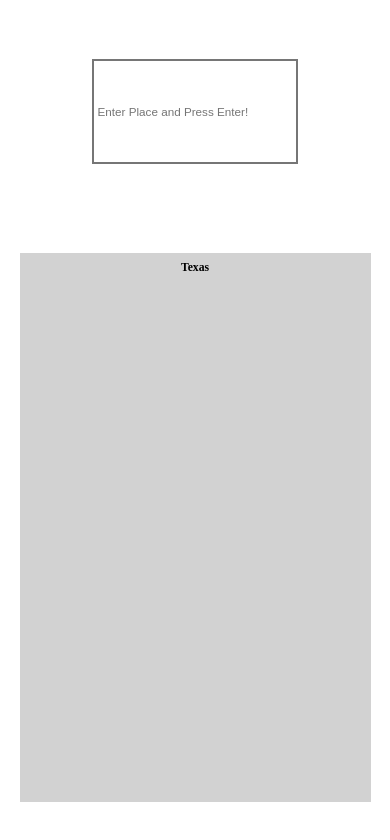
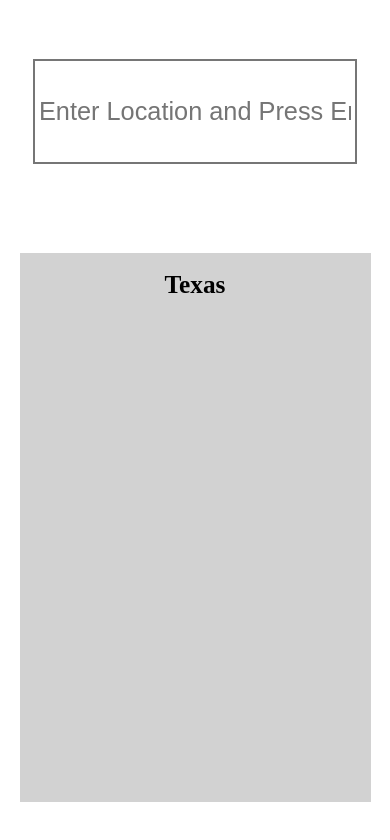
Before and after one commit to austinh13/weather-website, a website built with webpack: page src/template.html in a window 390 px wide. Built offline with nearby package versions, Linux system fonts and the light colour scheme; no server answers.

Commit message:
Added more backgrounds and phone size

```diff
--- a/src/pages/mainPage.js
+++ b/src/pages/mainPage.js
@@ -1,5 +1,6 @@
 import rainy_day from "../images/rainy-day.jpg"
 import sunnyDay from "../images/sunnyDay.jpg"
+import spring from "../images/Spring.jpg"
 export default function createPage(){
     const content = document.getElementById("content");
     setWeather("Texas");
@@ -10,7 +11,7 @@
     const searchBar = document.createElement("input");
     searchBar.type = "text";
     searchBar.classList.add("searchBar");
-    searchBar.placeholder = "Enter Place and Press Enter!";
+    searchBar.placeholder = "Enter Location and Press Enter!";
 
     searchBar.addEventListener("keydown", (event) => {
          if (event.key === 'Enter') {
@@ -80,7 +81,7 @@
     const data = await response.json();
     console.log(data); // Logs the weather data JSON
     const conditions = data.currentConditions;
-    setBackground(conditions.precip,conditions.temp)
+    setBackground(conditions.precipprob,conditions.temp)
     setData(data.resolvedAddress,conditions.temp,conditions.precip,conditions.humidity,conditions.feelslike,conditions.windspeed,conditions.uvindex,conditions.visibility,conditions.sunset)
     } catch (error) {
     console.error('Error fetching weather:', error);
@@ -90,7 +91,12 @@
 function setBackground(precip,temp){
     const content = document.getElementById("content");
     if(precip == 0){
-    content.style.backgroundImage = `url(${sunnyDay})`;
+      if(temp >= 80){
+        content.style.backgroundImage = `url(${sunnyDay})`;
+      }
+      else if(temp >= 45){
+        content.style.backgroundImage = `url(${spring})`;
+      }
     }
     else{
     content.style.backgroundImage = `url(${rainy_day})`;
--- a/src/styles/style.css
+++ b/src/styles/style.css
@@ -32,10 +32,10 @@
 }
 
 .searchBar{
-    width: 50vw;
+    width: 60vw;
     height: 10vh;
 
-    font-size: 3vw;
+    font-size: 2.5vw;
     padding: 1vh 1vw 1vh 1vw;
     border-style: solid;
 }
@@ -64,3 +64,20 @@
 
     font-size: 2.5vw;
 }
+
+@media (max-width: 600px){
+    .searchBar{
+        width: 80vw;
+        font-size: 3vh;
+    }
+    .location{
+        font-size: 3vh;
+    }
+    .dataDiv{}
+    .grid{
+        height: 60vh;
+        grid-template-columns: repeat(2,40vw);
+        grid-template-rows: repeat(4,13vh);
+        font-size: 2.5vh;
+    }
+}
```
Also changed, not shown: src/images/Snow.jpg (added), src/images/Spring.jpg (added).
